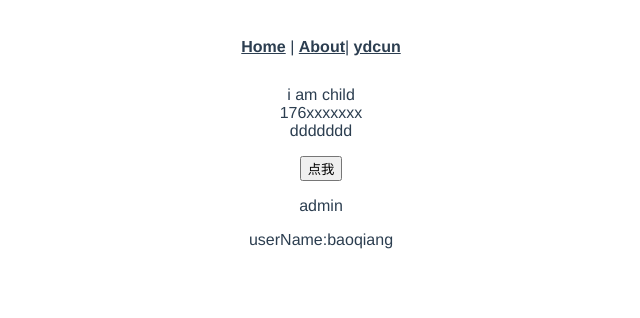
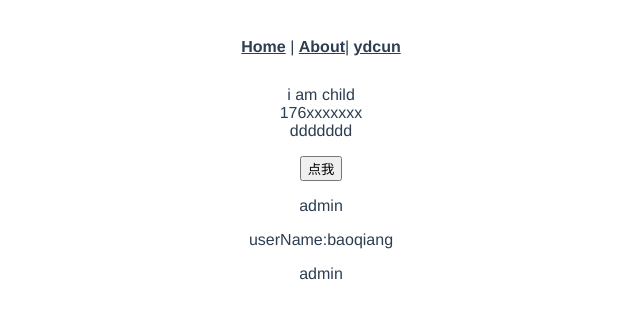
Before and after one commit to ydcun/vue-demo, a Vue app: page /#/name_view in a window 1280 px wide. Shown: the top 318 px of the page, without its empty margins (319-959 px from the left). Built offline with nearby package versions, Linux system fonts and the light colour scheme.

Commit message:
通过mapState获取全局state数据

```diff
--- a/src/views/email.vue
+++ b/src/views/email.vue
@@ -4,10 +4,16 @@
 		<p><button @click="handleClick">点我</button></p>
 		<p>{{ appName }}</p>
 		<p>userName:{{ userName }}</p>
+
+
+		<p>{{ appName2 }}</p>
 	</div>
 </template>
 
-<<script>
+
+<script>
+import { mapState } from 'vuex'
+
 export default {
 	methods: {
 		handleClick (){
@@ -20,7 +26,12 @@ export default {
 		},
 		userName () {
 			return this.$store.state.user.userName
-		}
+		},
+		...mapState({
+			appName2: state => {
+				return state.appName
+			}
+		})
 
 	},
 	mounted() {
```
